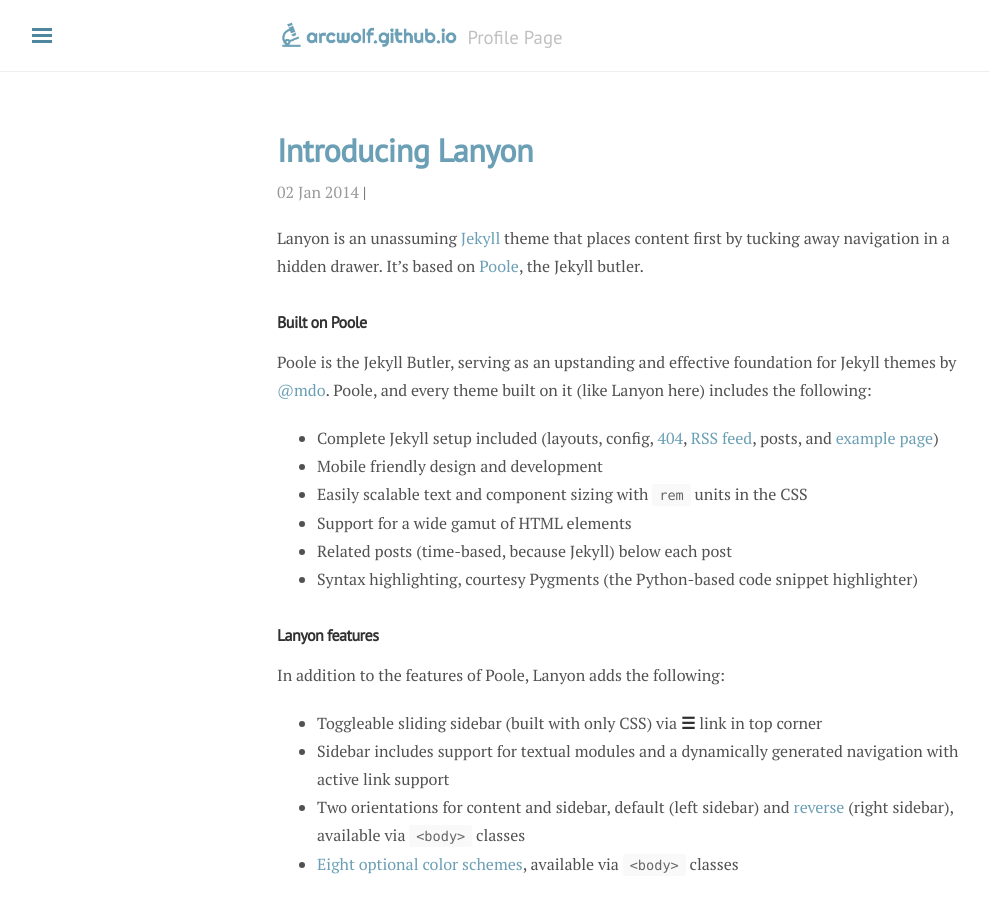
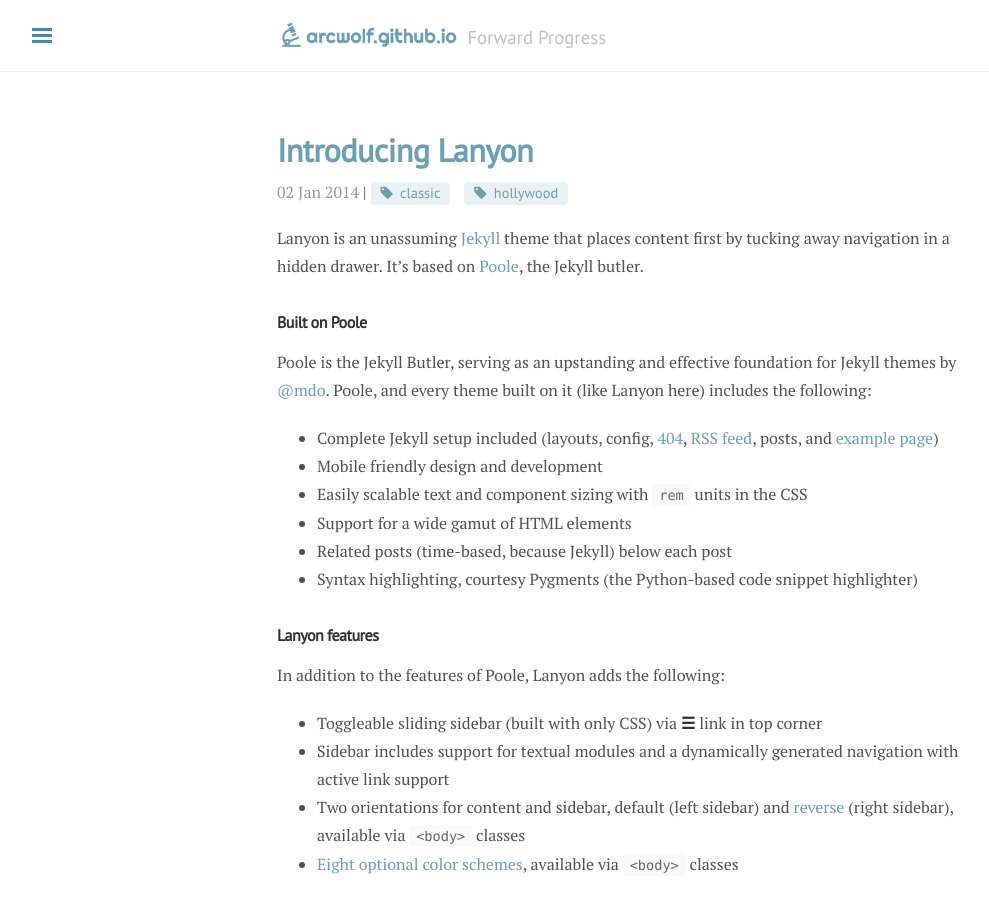
Before and after one commit to arcwolf/arcwolf.github.io, a Jekyll site: the page built from _posts/2014-01-02-introducing-lanyon.md, in a window 1280 px wide and 900 px high. Shown: the whole window, without its empty margins (3-992 px from the left). Built offline with Jekyll 4.4.1, drawn with Linux system fonts in a browser that asks for light colours; nearby versions of some CDN libraries; comment, search, counter and statistics services are not loaded.

Commit message:
updated tagline, test of tags for posts

```diff
--- a/_config.yml
+++ b/_config.yml
@@ -1,6 +1,6 @@
 # Site Info
 title: Seongcheol Baek
-tagline: 'Profile Page'
+tagline: 'Forward Progress'
 description: 'More information can be found <a href="https://www.facebook.com/s.baek0516" target="_blank">here</a>.'
 baseurl: ""
 url: https://arcwolf.github.io
--- a/_posts/2014-01-02-introducing-lanyon.md
+++ b/_posts/2014-01-02-introducing-lanyon.md
@@ -1,6 +1,7 @@
 ---
 layout: post
 title: Introducing Lanyon
+tags: classic hollywood
 ---
 
 Lanyon is an unassuming [Jekyll](http://jekyllrb.com) theme that places content first by tucking away navigation in a hidden drawer. It's based on [Poole](http://getpoole.com), the Jekyll butler.
```
